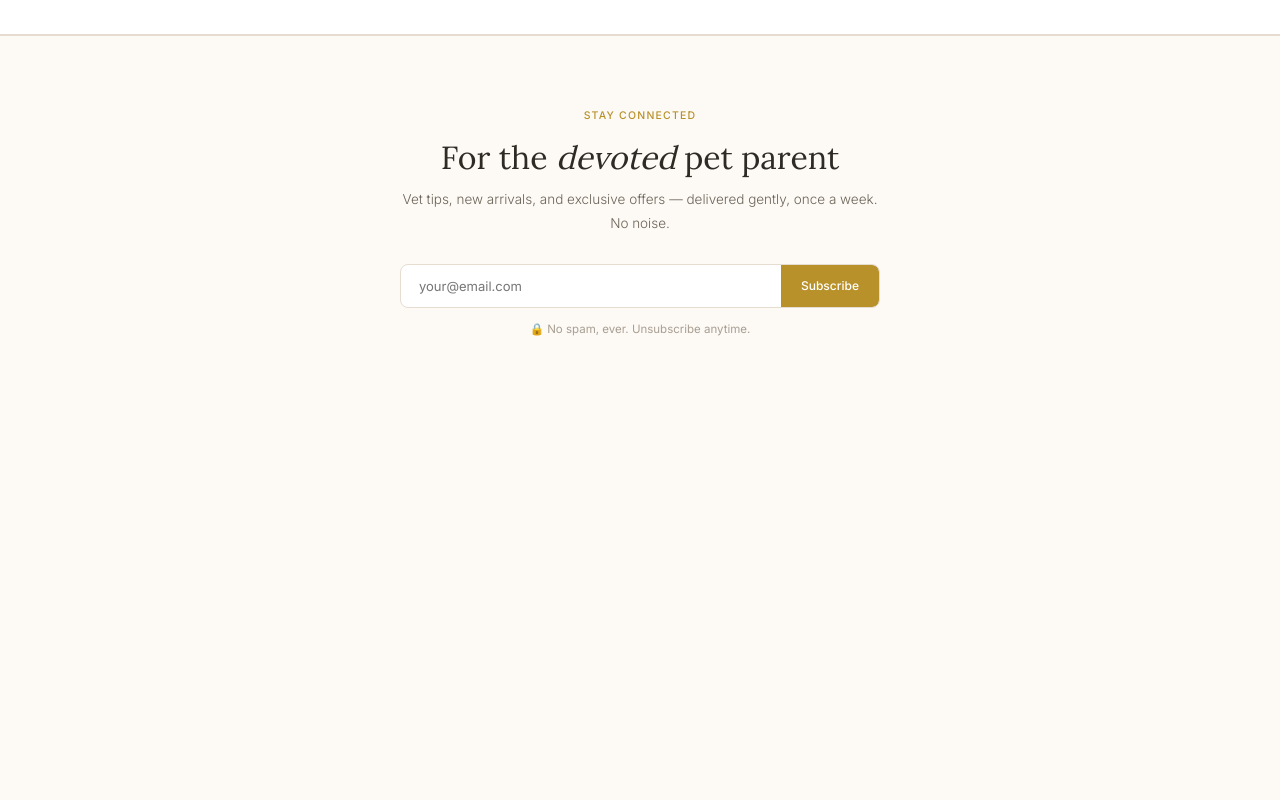
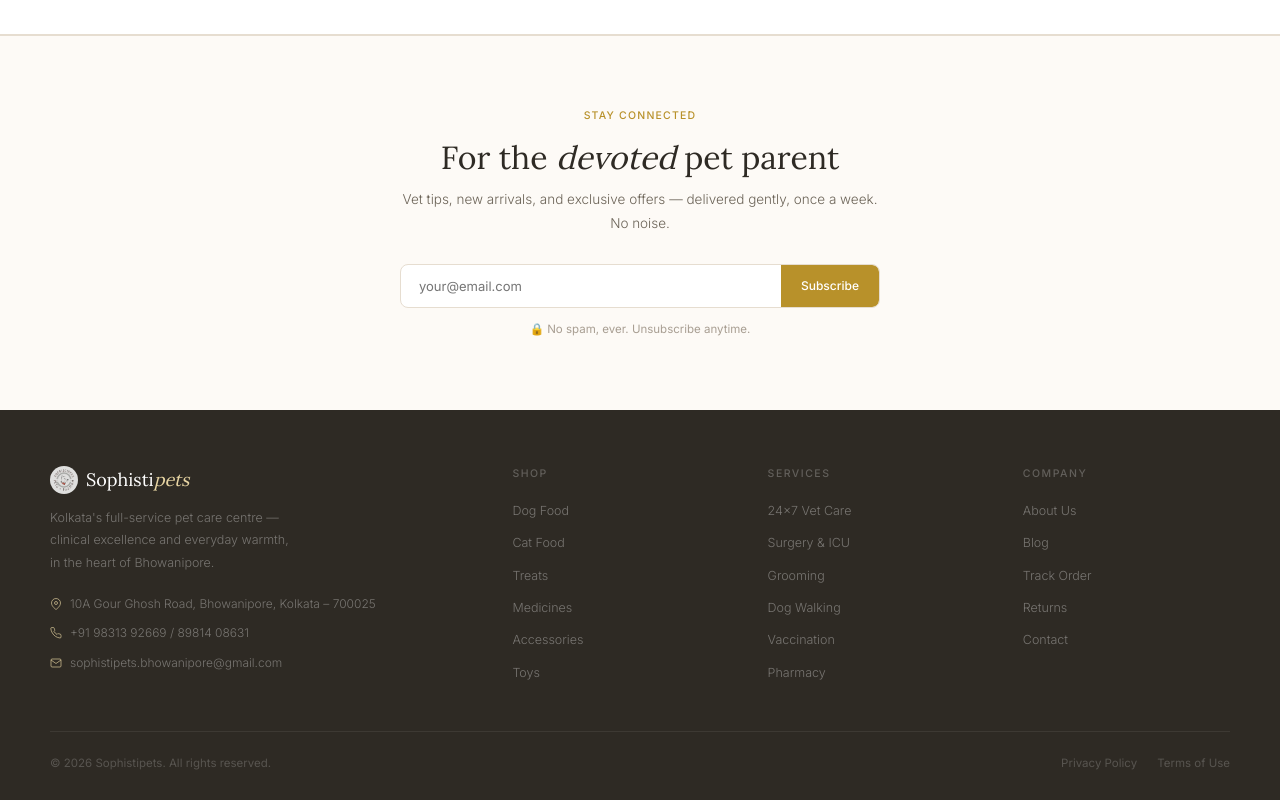
Before and after one commit to krypto-kiddo/sophistipets-nextjs, a Next.js app: page / in a window 1280 px wide. Shown: the part 2908-3708 px from the top of the page. Before the commit the page ends 3318 px from the top, so only its background shows below. Built offline with nearby package versions, Linux system fonts and the light colour scheme.

Commit message:
add Footer component

```diff
--- a/src/app/globals.css
+++ b/src/app/globals.css
@@ -367,3 +367,21 @@ body {
 .brand-chip:hover .brand-chip-name {
   color: var(--gold);
 }
+
+/* FOOTER */
+.footer-link {
+  font-size: 12.5px;
+  color: rgba(255,255,255,0.35);
+  text-decoration: none;
+  font-weight: 300;
+  transition: color 0.2s;
+}
+.footer-link:hover { color: rgba(255,255,255,0.75); }
+
+.footer-link-sm {
+  font-size: 11.5px;
+  color: rgba(255,255,255,0.2);
+  text-decoration: none;
+  transition: color 0.2s;
+}
+.footer-link-sm:hover { color: rgba(255,255,255,0.5); }
--- a/src/app/page.tsx
+++ b/src/app/page.tsx
@@ -8,6 +8,7 @@ import PromoBand from '@/components/PromoBand'
 import WhyUs from '@/components/WhyUs'
 import Brands from '@/components/Brands'
 import Newsletter from '@/components/Newsletter'
+import Footer from '@/components/Footer'
 
 export default function Home() {
   return (
@@ -22,6 +23,7 @@ export default function Home() {
       <WhyUs />
       <Brands />
       <Newsletter />
+      <Footer />
     </main>
   )
 }
--- /dev/null
+++ b/src/components/Footer.tsx
@@ -0,0 +1,192 @@
+import Link from 'next/link'
+import Image from 'next/image'
+
+const shopLinks = [
+  { label: 'Dog Food',     href: '/shop?category=dog-food' },
+  { label: 'Cat Food',     href: '/shop?category=cat-food' },
+  { label: 'Treats',       href: '/shop?category=treats' },
+  { label: 'Medicines',    href: '/shop?category=medicine' },
+  { label: 'Accessories',  href: '/shop?category=accessories' },
+  { label: 'Toys',         href: '/shop?category=toys' },
+]
+
+const serviceLinks = [
+  { label: '24×7 Vet Care',   href: '/vet-care' },
+  { label: 'Surgery & ICU',   href: '/services/surgery' },
+  { label: 'Grooming',        href: '/services/grooming' },
+  { label: 'Dog Walking',     href: '/services/dog-walking' },
+  { label: 'Vaccination',     href: '/services/vaccination' },
+  { label: 'Pharmacy',        href: '/services/pharmacy' },
+]
+
+const companyLinks = [
+  { label: 'About Us',     href: '/about' },
+  { label: 'Blog',         href: '/blog' },
+  { label: 'Track Order',  href: '/track-order' },
+  { label: 'Returns',      href: '/returns' },
+  { label: 'Contact',      href: '/contact' },
+]
+
+function FooterCol({ title, links }: { title: string; links: { label: string; href: string }[] }) {
+  return (
+    <div>
+      <div
+        style={{
+          fontSize: '10.5px',
+          letterSpacing: '1.5px',
+          textTransform: 'uppercase',
+          color: 'rgba(255,255,255,0.25)',
+          marginBottom: '16px',
+          fontWeight: 500,
+        }}
+      >
+        {title}
+      </div>
+      <ul style={{ listStyle: 'none', display: 'flex', flexDirection: 'column', gap: '10px' }}>
+        {links.map((link) => (
+          <li key={link.href}>
+            <Link
+              href={link.href}
+              className="footer-link"
+            >
+              {link.label}
+            </Link>
+          </li>
+        ))}
+      </ul>
+    </div>
+  )
+}
+
+export default function Footer() {
+  return (
+    <footer style={{ background: 'var(--text)', padding: '56px 32px 28px' }}>
+      <div style={{ maxWidth: '1180px', margin: '0 auto' }}>
+
+        {/* Top grid */}
+        <div
+          style={{
+            display: 'grid',
+            gridTemplateColumns: '2fr 1fr 1fr 1fr',
+            gap: '48px',
+            marginBottom: '48px',
+          }}
+        >
+          {/* Brand col */}
+          <div>
+            {/* Logo + wordmark */}
+            <div style={{ display: 'flex', alignItems: 'center', gap: '8px', marginBottom: '12px' }}>
+              <Image
+                src="/logo.png"
+                alt="Sophistipets"
+                width={28}
+                height={28}
+                style={{ objectFit: 'contain',
+    opacity: 0.85,
+    background: 'var(--white)',
+    borderRadius: '50%',
+    padding: '3px', }}
+              />
+              <span
+                style={{
+                  fontFamily: 'var(--font-lora), serif',
+                  fontSize: '18px',
+                  fontWeight: 400,
+                  color: 'var(--white)',
+                }}
+              >
+                Sophisti
+                <em style={{ fontStyle: 'italic', color: 'var(--gold-soft)' }}>pets</em>
+              </span>
+            </div>
+
+            <p
+              style={{
+                fontSize: '12.5px',
+                color: 'rgba(255,255,255,0.35)',
+                lineHeight: 1.8,
+                marginBottom: '20px',
+                maxWidth: '240px',
+                fontWeight: 300,
+              }}
+            >
+              Kolkata&apos;s full-service pet care centre — clinical excellence
+              and everyday warmth, in the heart of Bhowanipore.
+            </p>
+
+            {/* Contact */}
+            <div style={{ display: 'flex', flexDirection: 'column', gap: '8px' }}>
+              {[
+                {
+                  icon: (
+                    <svg width="12" height="12" viewBox="0 0 24 24" fill="none" stroke="var(--gold-soft)" strokeWidth="1.3">
+                      <path d="M21 10c0 7-9 13-9 13s-9-6-9-13a9 9 0 0 1 18 0z" />
+                      <circle cx="12" cy="10" r="3" />
+                    </svg>
+                  ),
+                  text: '10A Gour Ghosh Road, Bhowanipore, Kolkata – 700025',
+                },
+                {
+                  icon: (
+                    <svg width="12" height="12" viewBox="0 0 24 24" fill="none" stroke="var(--gold-soft)" strokeWidth="1.3">
+                      <path d="M22 16.92v3a2 2 0 0 1-2.18 2 19.79 19.79 0 0 1-8.63-3.07A19.5 19.5 0 0 1 4.69 12 19.79 19.79 0 0 1 1.61 3.35 2 2 0 0 1 3.6 1.14h3a2 2 0 0 1 2 1.72c.127.96.361 1.903.7 2.81a2 2 0 0 1-.45 2.11L7.91 8.72a16 16 0 0 0 6 6l.92-.92a2 2 0 0 1 2.11-.45c.907.339 1.85.573 2.81.7A2 2 0 0 1 21.72 16z" />
+                    </svg>
+                  ),
+                  text: '+91 98313 92669 / 89814 08631',
+                },
+                {
+                  icon: (
+                    <svg width="12" height="12" viewBox="0 0 24 24" fill="none" stroke="var(--gold-soft)" strokeWidth="1.3">
+                      <path d="M4 4h16c1.1 0 2 .9 2 2v12c0 1.1-.9 2-2 2H4c-1.1 0-2-.9-2-2V6c0-1.1.9-2 2-2z" />
+                      <polyline points="22,6 12,13 2,6" />
+                    </svg>
+                  ),
+                  text: 'sophistipets.bhowanipore@gmail.com',
+                },
+              ].map((item, i) => (
+                <div
+                  key={i}
+                  style={{
+                    display: 'flex',
+                    alignItems: 'flex-start',
+                    gap: '8px',
+                    fontSize: '12px',
+                    color: 'rgba(255,255,255,0.35)',
+                    fontWeight: 300,
+                  }}
+                >
+                  <span style={{ marginTop: '2px', flexShrink: 0 }}>{item.icon}</span>
+                  <span>{item.text}</span>
+                </div>
+              ))}
+            </div>
+          </div>
+
+          <FooterCol title="Shop"    links={shopLinks} />
+          <FooterCol title="Services" links={serviceLinks} />
+          <FooterCol title="Company" links={companyLinks} />
+        </div>
+
+        {/* Bottom bar */}
+        <div
+          style={{
+            borderTop: '1px solid rgba(255,255,255,0.07)',
+            paddingTop: '22px',
+            display: 'flex',
+            justifyContent: 'space-between',
+            alignItems: 'center',
+            fontSize: '11.5px',
+            color: 'rgba(255,255,255,0.2)',
+          }}
+        >
+          <span>© 2026 Sophistipets. All rights reserved.</span>
+          <div style={{ display: 'flex', gap: '20px' }}>
+            <Link href="/privacy" className="footer-link-sm">Privacy Policy</Link>
+            <Link href="/terms"   className="footer-link-sm">Terms of Use</Link>
+          </div>
+        </div>
+
+      </div>
+    </footer>
+  )
+}
```
